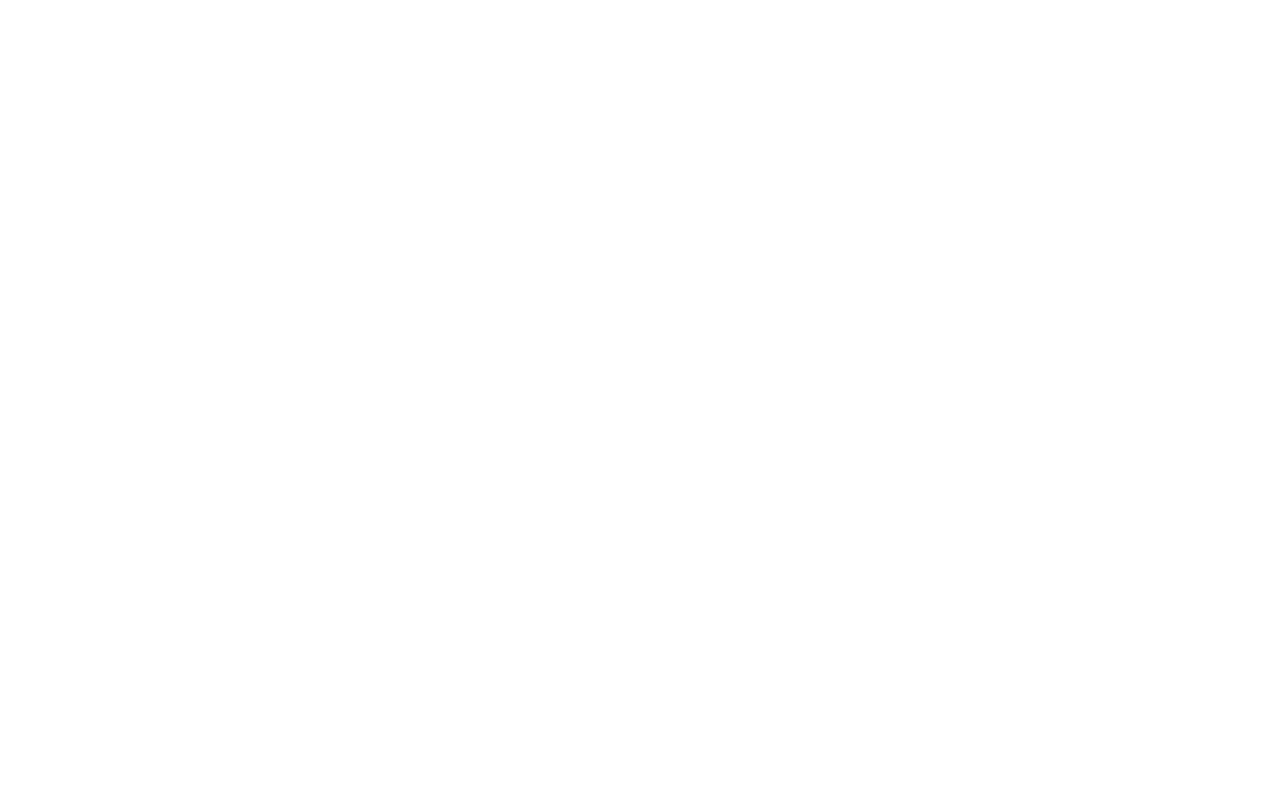
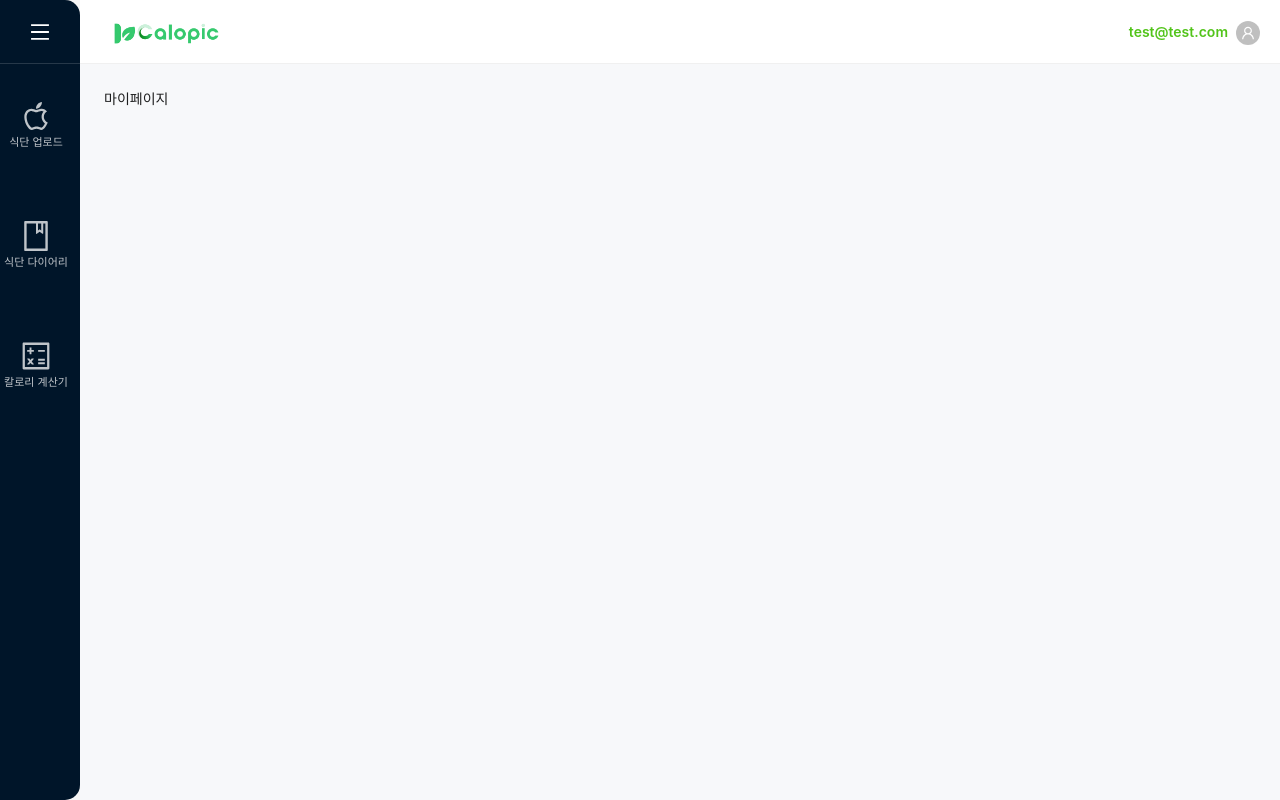
Before and after one commit to Sseonga/calopic, a React (Create React App) app in the folder calopic/frontend/: page /mypage in a window 1280 px wide. Before the commit this address had no page. Built offline with nearby package versions, Linux system fonts and the light colour scheme.

Commit message:
PageMypage has added

```diff
--- a/calopic/frontend/src/App.js
+++ b/calopic/frontend/src/App.js
@@ -3,6 +3,7 @@
 import PageUpload from './pages/upload/PageUpload';
 import PageDiary from './pages/diary/PageDiary';
 import PageCalculator from './pages/calculator/PageCalculator';
+import PageMypage from './pages/mypage/PageMypage';
 import ComponentView from './pages/ComponentView';
 import './App.css';
 
@@ -15,6 +16,7 @@
           <Route path="/diary" element={<PageDiary />} />
           <Route path="/calculator" element={<PageCalculator />} />
           <Route path="/component" element={<ComponentView/>} />
+          <Route path="/mypage" element={<PageMypage />} />
         </Route>
       </Routes>
     </BrowserRouter>
--- /dev/null
+++ b/calopic/frontend/src/pages/mypage/PageMypage.jsx
@@ -0,0 +1,5 @@
+import React from "react";
+
+export default function PageMypage() {
+  return <div>마이페이지</div>;
+}
```
Also changed, not shown: calopic/frontend/src/pages/mypage/PageMypage.css (added).
